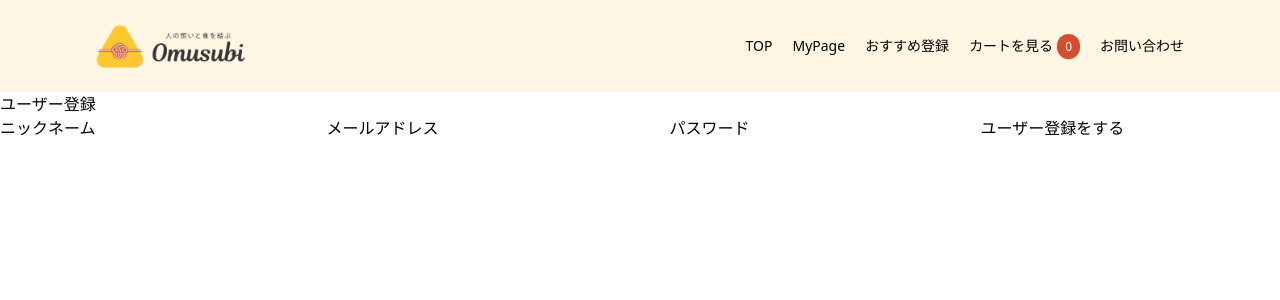
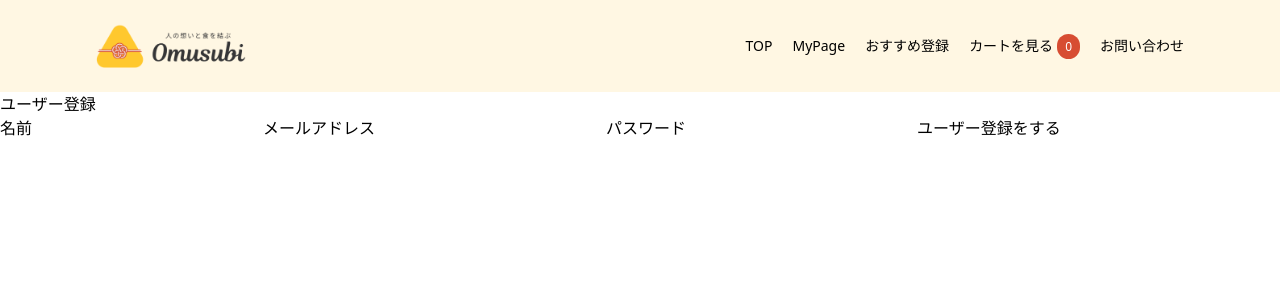
Before and after one commit to marikokitano/Lastproject-Omusubi, a Next.js app in the folder front/: page /signup in a window 1280 px wide. Shown: the top 300 px of the page. Built offline with nearby package versions, Linux system fonts and the light colour scheme; no server answers; a web font is replaced by a local one.

Commit message:
ユーザー新規登録の完了後にプロフィールページに遷移

```diff
--- a/front/pages/signup/index.tsx
+++ b/front/pages/signup/index.tsx
@@ -42,6 +42,7 @@ const SignUp: NextPage<Props> = ({ apiURL }) => {
 				email: inputs.email,
 				uid: user.uid,
 				is_owner: true,
+				is_virtual_user: false,
 			};
 
 			sendEmailVerification(user)
@@ -71,7 +72,7 @@ const SignUp: NextPage<Props> = ({ apiURL }) => {
 						return targetId;
 					})
 					.then(() => {
-						router.push("/");
+						router.push("/profile/update");
 					})
 					.catch((error) => {
 						// エラーハンドリング
@@ -82,14 +83,11 @@ const SignUp: NextPage<Props> = ({ apiURL }) => {
 			}
 		});
 	};
-	const handleClick = () => {
-		console.log("ボタンがクリックされました！");
-	};
 	return (
 		<Navbar>
 			<h2>ユーザー登録</h2>
 			<form onSubmit={onSignUp}>
-				<label htmlFor="name">ニックネーム</label>
+				<label htmlFor="name">名前</label>
 				<input
 					type="text"
 					name="name"
```
